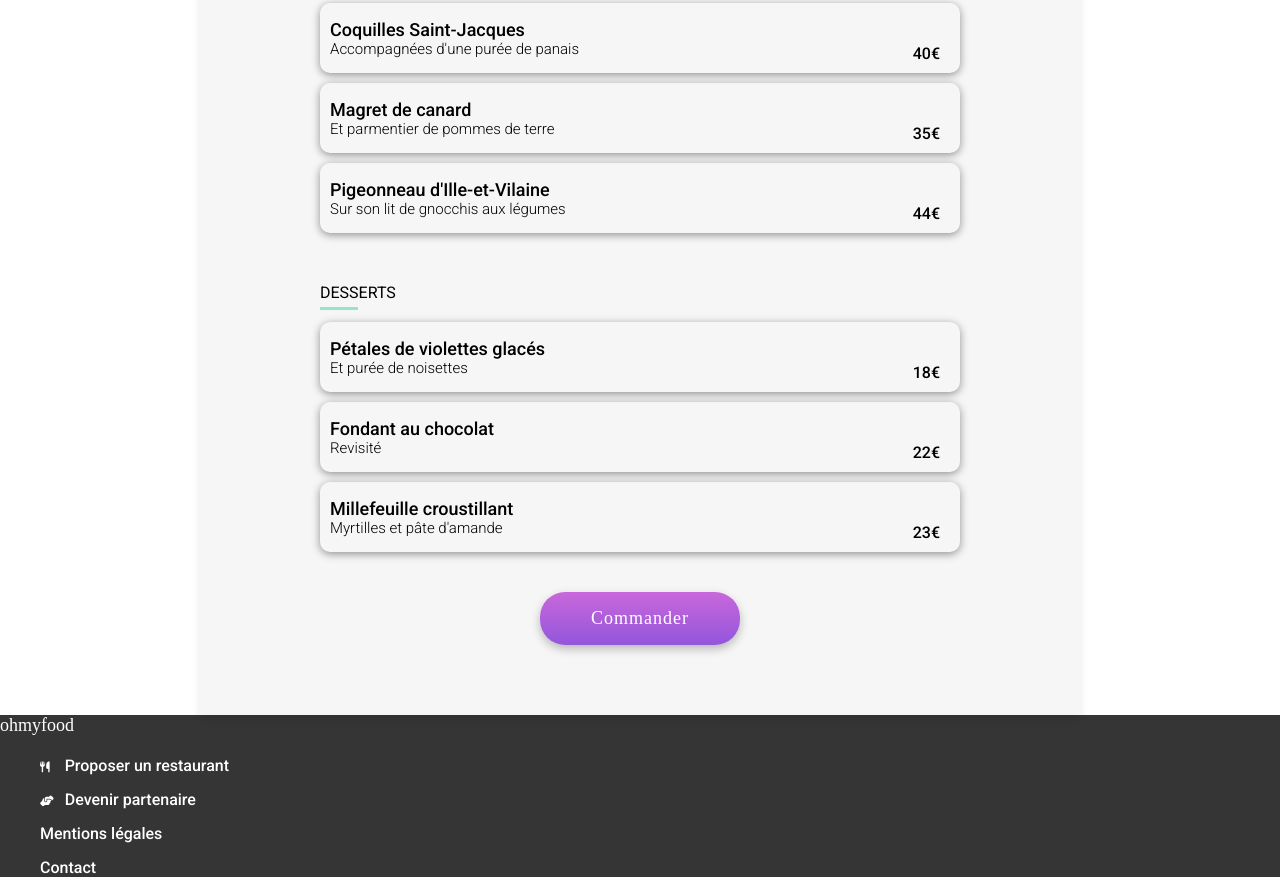
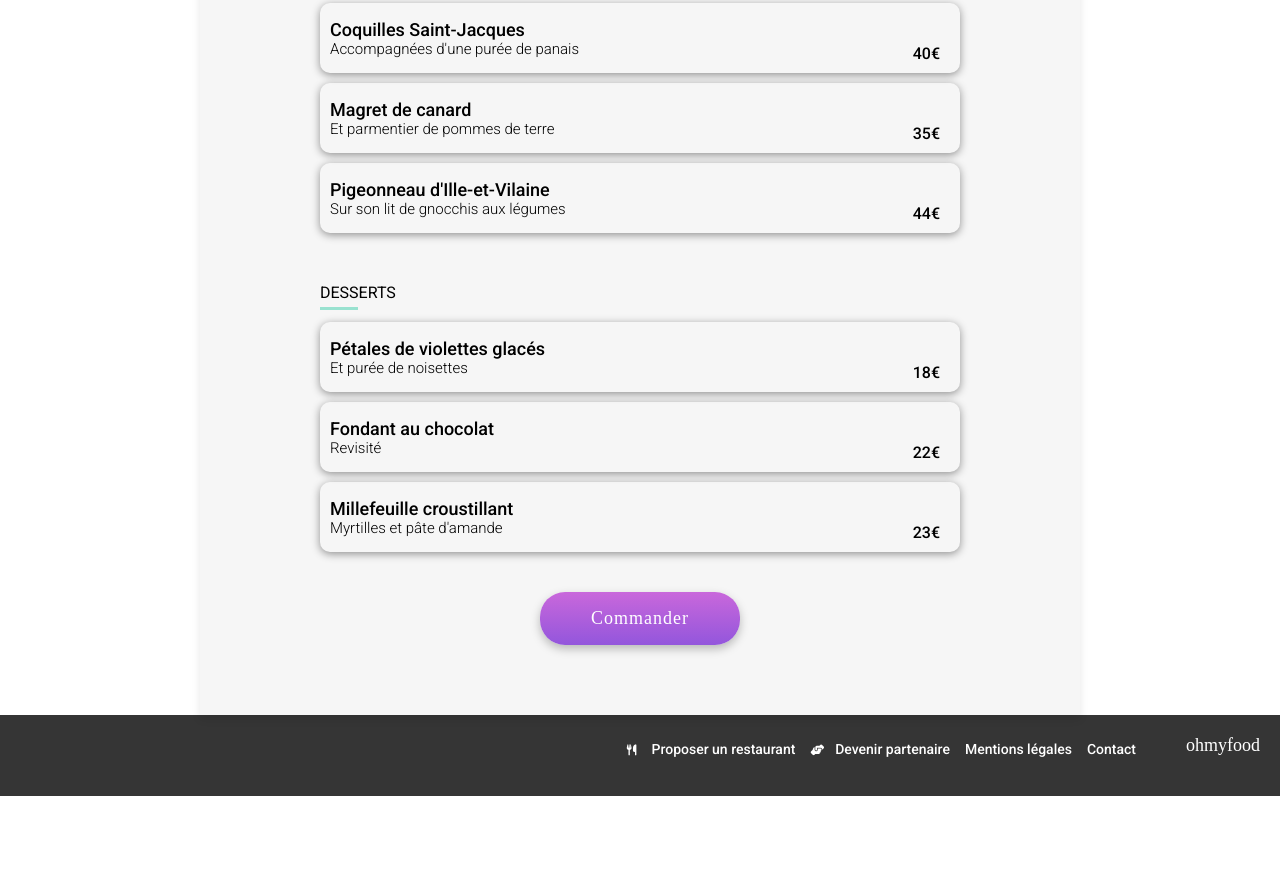
Before and after one commit to EvolutionZ19/Ohmyfood_Projet_3, a plain HTML site: page a_la_francaise.html in a window 1280 px wide. Shown: the part 1046-1938 px from the top of the page. After the commit the page ends 1842 px from the top, so only its background shows below. Drawn offline with Linux system fonts and the light colour scheme; a web font is replaced by a local one.

Commit message:
Modifications pour mobile 320px

```diff
--- a/a_la_francaise.html
+++ b/a_la_francaise.html
@@ -144,7 +144,9 @@
         </section>
     </main>
     <footer>
-        <h2>ohmyfood</h2>
+        <div class="logo_footer">
+            <p>ohmyfood</p>
+        </div>
         <ul>
             <li><i class="fa-solid fa-utensils"></i><a href="#">Proposer un restaurant</a></li>
             <li><i class="fa-solid fa-handshake-angle"></i><a href="#">Devenir partenaire</a></li>
--- a/assets/css/pages.css
+++ b/assets/css/pages.css
@@ -53,16 +53,19 @@ img{
 }
 
 .titre{
-    gap: 80px;
     display: flex;
-    font-size: 18px;
-    font-weight: 400;
-    font-family: 'shrikhand', italic;
-    letter-spacing: 1px;
     margin-top: 20px;
     margin-left: 2px;
     margin-bottom: 20px;
+    gap: 15px;
 }
+.titre h2{
+    font-size: 27px;
+    font-weight: 400;
+    font-family: 'shrikhand', italic;
+
+}
+
 
 .titre i{
     margin-top: 10px;
@@ -176,12 +179,12 @@ article{
 footer {
     background-color: #353535;
     color: #fff;
-    padding: 00px;
+    padding: 20px;
     margin-top: -30px;
 
 
 }
-footer h2{
+footer p{
     font-size: 18px;
     font-weight: 400;
     margin-bottom: 20px;
@@ -190,6 +193,7 @@ footer h2{
 
 footer ul{
     list-style: none;
+    padding: 0;
 }
 
 footer ul a{
@@ -200,7 +204,7 @@ footer ul a{
     font-family: 'Roboto', sans-serif;
 
 }
-footer ul li{
+ footer ul li{
     margin-bottom: 15px;
     font-family: 'Roboto', sans-serif;
 }
@@ -214,7 +218,6 @@ footer .fa-handshake-angle {
 
 footer .fa-solid{
     font-size: 11px;
-
 }
 
 #note_enchantee{
@@ -339,8 +342,72 @@ footer .fa-solid{
     .menu h3{
         margin-top: 50px;
     }
+    /* Footer */
+    footer {
+        display: flex;
+        justify-content: space-between;
+        align-items: center;
+    }
+
+    footer ul {
+        list-style: none;
+        display: flex;
+        margin: 0;
+        padding: 0;
+        margin-left: auto;
+    }
+
+    footer ul li {
+        margin-right: 15px;
+    }
+
+    footer ul li:last-child {
+        margin-right: 50px; /* pour espacer le dernier élément */
+    }
+
+    footer ul a {
+        text-decoration: none;
+        color: #fff;
+        font-size: 14px;
+        font-weight: 500;
+        font-family: 'Roboto', sans-serif;
+    }
+
+    footer .logo_footer {
+        order: 2; /* pour inverser l'ordre des éléments */
+    }
+
 
 }
+@media screen and (min-width: 375px) and (max-width: 424px) {
+    .titre {
+      gap: 50px;
+    }
+  }
+
+  @media screen and (min-width: 425px) and (max-width: 767px) {
+    .titre {
+        gap: 80px;
+    }
+  }
+
+@media screen and (min-width: 768px) and (max-width: 1023px) {
+    .titre{
+        justify-content: center;
+        gap: 35px;
+
+}
+
+.commander{
+    width: 21%;
+    margin-top: 40px;
+}
+
+
+}
+
+
+
 
 /* Animation de l'entrée des articles de la section de menu */
 @keyframes slideIn {
--- a/assets/css/style.css
+++ b/assets/css/style.css
@@ -115,7 +115,7 @@
 }
 
   .bouton {
-    width: 90%;
+    width: 100%;
     background-color: var(--couleur-grise_background);
     margin-bottom: 20px;
     border-radius: 20px;
@@ -260,10 +260,11 @@ footer {
     background-color: #353535;
     color: #fff;
     padding: 20px;
+    margin-top: -30px;
 
 
 }
-footer h2{
+footer p{
     font-size: 18px;
     font-weight: 400;
     margin-bottom: 20px;
@@ -444,3 +445,12 @@ footer .fa-solid{
 
 
 }
+
+/* Media Query pour tablette à partir de 768px */
+
+@media screen and (min-width: 768px) and (max-width: 1023px) {
+
+    .section_1 a{
+        width: 60%;
+    }
+}
```
Also changed, not shown: index.html (+1 -1 lines), la_note_enchantee.html (+3 -1 lines), la_palette_du_gout.html (+3 -1 lines), le_delice_des_sens.html (+3 -1 lines).
